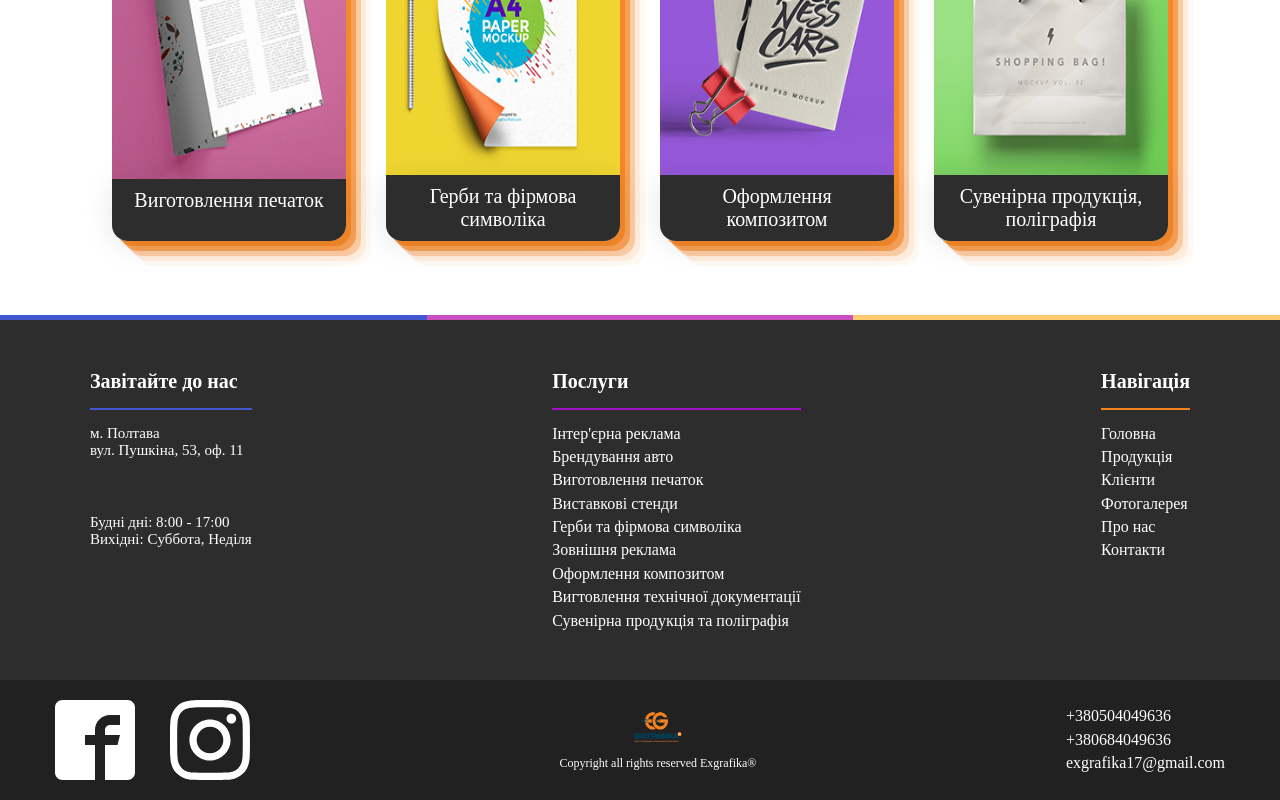
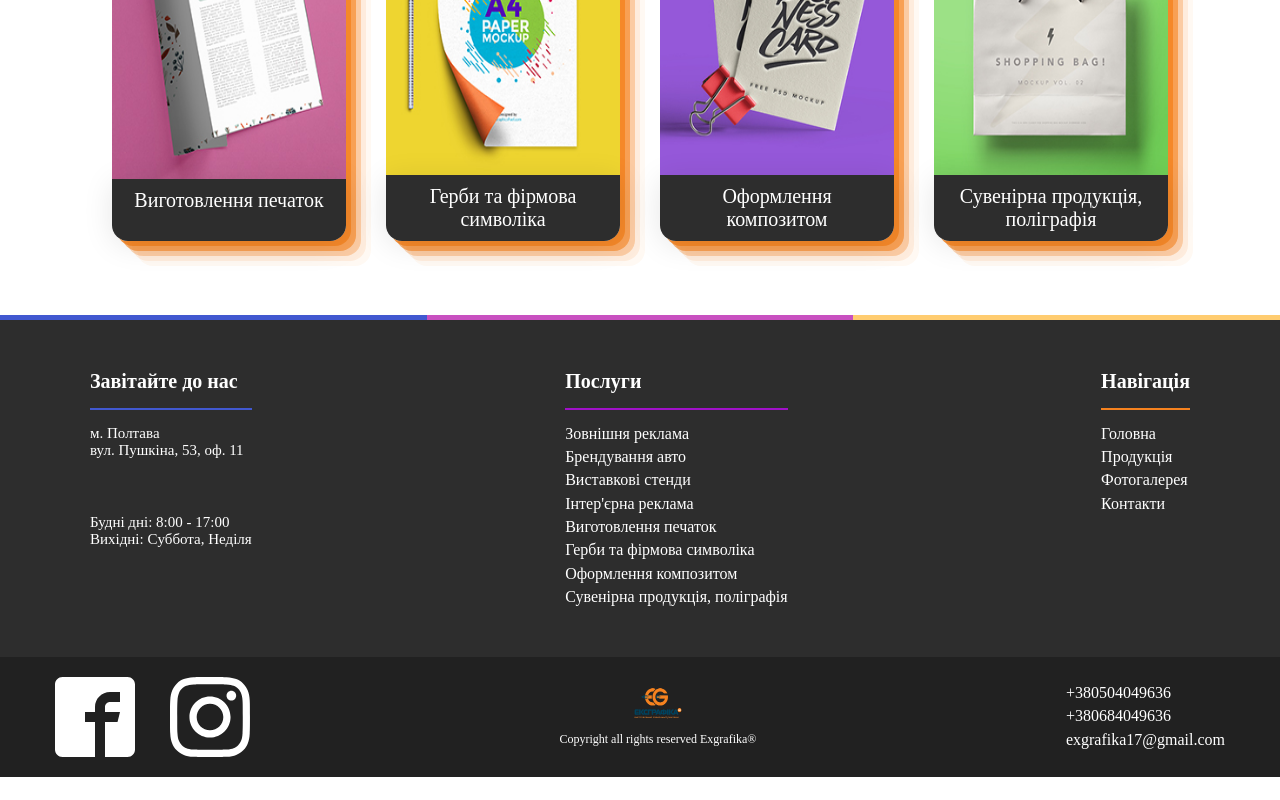
Before and after one commit to IIIHIMERAIII/printme, a React (Create React App) app: page /products in a window 1280 px wide. Shown: the part 993-1793 px from the top of the page. After the commit the page ends 1770 px from the top, so only its background shows below. Built offline with nearby package versions, Linux system fonts and the light colour scheme; a web font is replaced by a local one.

Commit message:
add links

```diff
--- a/src/components/button/button.jsx
+++ b/src/components/button/button.jsx
@@ -1,11 +1,11 @@
 import { useNavigate } from "react-router-dom";
-import { Link } from "react-router-dom";
 
-export const Button = ({text, link}) => {
+export const Button = ({ text, link }) => {
   const navigate = useNavigate();
 
-  const handleClick = () => {
+  const handleClick = (e) => {
     if (isExternalLink(link)) {
+      e.preventDefault();
       window.open(link, "_blank");
     } else {
       navigate(link);
@@ -13,15 +13,15 @@ export const Button = ({text, link}) => {
   };
 
   const isExternalLink = (url) => {
-    return url.startsWith('http://') || url.startsWith('https://');
+    return url.startsWith("http://") || url.startsWith("https://");
   };
 
-    return (
-        <>
-        <div className="button-container" >
-          <span className="mas">{text}</span>
-          <Link className="button" onClick={handleClick}><p>{text}</p></Link>
-        </div>
-        </>
-    )
-}
+  return (
+    <div className="button-container">
+      <span className="mas">{text}</span>
+      <a href={link} className="button" onClick={handleClick}>
+        <p>{text}</p>
+      </a>
+    </div>
+  );
+};
--- a/src/components/recentProjects/recentProjects.jsx
+++ b/src/components/recentProjects/recentProjects.jsx
@@ -20,6 +20,7 @@ export const RecentProjects = () => {
             />
             <Button
                 text='Показати більше'
+                link='/galleries'
             />
         </ProjectsWrapper>
     )
--- a/src/components/switcher/switcher.jsx
+++ b/src/components/switcher/switcher.jsx
@@ -44,7 +44,8 @@ export const Switcher = () => {
                 {activeTab === 3 && <div>Content of Tab 3 Lorem ipsum dolor sit, amet consectetur adipisicing elit. Iusto est repudiandae exercitationem quas. Consequuntur veniam eum id temporibus delectus impedit. Lorem ipsum dolor sit amet consectetur adipisicing elit. A, magnam.</div>}
             </ContentWrapper>
             <Button
-                text='Детальніше'
+              text='Детальніше'
+              link='/about'
             />
         </SwitcherWrapper>
     )
--- a/src/layouts/footer/footer.jsx
+++ b/src/layouts/footer/footer.jsx
@@ -24,18 +24,11 @@ import { colors } from "../../assets/theme";
 import sprite from '../../images/sprite.svg';
 import logo from '../../images/logo.png'
 
-const navItems = ['Головна', 'Продукція', 'Клієнти', 'Фотогалерея', 'Про нас', 'Контакти'];
-const servicesItems = [
-    `Інтер'єрна реклама`,
-    'Брендування авто',
-    'Виготовлення печаток',
-    'Виставкові стенди',
-    'Герби та фірмова символіка',
-    'Зовнішня реклама',
-    'Оформлення композитом',
-    'Вигтовлення технічної документації',
-    'Сувенірна продукція та поліграфія',
-];
+import { navItems } from "../../assets/arrays";
+import { servicesItems } from "../../assets/arrays";
+
+
+
 const contactsItems = ['+380504049636', '+380684049636', 'exgrafika17@gmail.com'];
 
 export const Footer = () => {
@@ -60,7 +53,7 @@ export const Footer = () => {
                             <SectionTitle style={{borderBottom: `2px solid ${colors.pink}`}}>Послуги</SectionTitle>
                             {servicesItems.map((item, index) => (
                                <SectionListItem key={index}>
-                                     <SectionLink>{item}</SectionLink>
+                                     <SectionLink to={`/product/${item.id}`}>{item.title}</SectionLink>
                                </SectionListItem>
                                ))}
                         </SectionList>
@@ -70,7 +63,7 @@ export const Footer = () => {
                             <SectionTitle style={{borderBottom: `2px solid ${colors.orange}`}}>Навігація</SectionTitle>
                              {navItems.map((item, index) => (
                                <SectionListItem key={index}>
-                                     <SectionLink>{item}</SectionLink>
+                                     <SectionLink to={item.redirect}>{item.title}</SectionLink>
                                </SectionListItem>
                                ))}
                             </SectionList>
```
